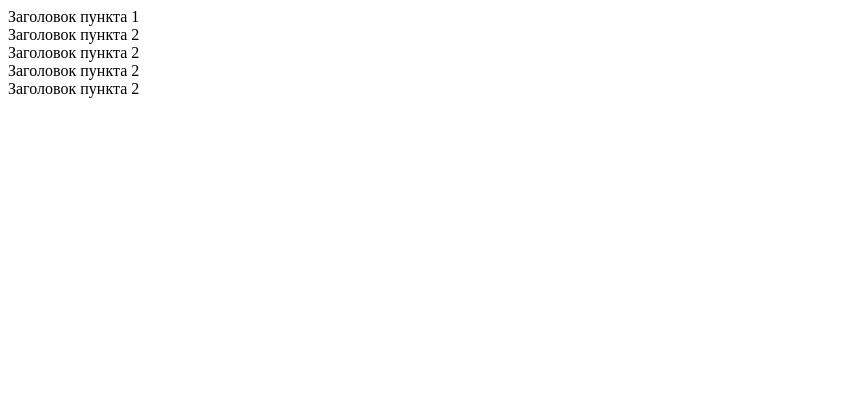
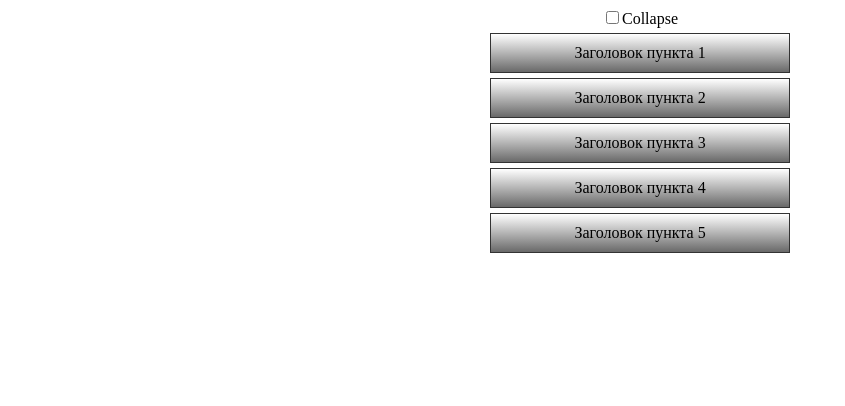
Before and after one commit to chernrus/slide-list, a plain HTML site: page index.html in a window 1280 px wide. Shown: the whole page, without its empty margins (0-845 px from the left). Drawn offline with Linux system fonts and the light colour scheme.

Commit message:
refs #24 Добавлены стили и анимация раскрывающегося списка, можно выбрать режим раскрытия, адаптация

```diff
--- a/css/styles.css
+++ b/css/styles.css
@@ -1,7 +1,57 @@
 body {
+  text-align: center;
+}
+
+/* Весь список */
+.main-list {
+  width: 100%;
+  margin: 0;
+}
+
+
+/* Блок заголовок пункта списка */
+.header-list {
+  user-select: none;
+  padding: 10px;
+  margin-top: 5px;
+  background: #696969; /* Для старых браузров */
+  background: linear-gradient(to top, #696969, #fff);
+  padding: 10px;
+  border: 1px solid #333;
+  box-sizing: content-box;
+}
+
+/* После наведения */
+.header-list:hover {
+  background: linear-gradient(to bottom, #696969, #fff);
+}
+
+
+/* Содержимое пункта списка */
+.content {
+  max-height: 0;
+  overflow: hidden;
+  transition: max-height 0.5s ease-out;
+  background: #DCDCDC;
+}
+
+/*  */
+p {
+  margin: 0;
+  padding: 6px;
+}
+
+p:hover {
+ background: #F0FFF0;
+}
+
+@media (min-width: 500px) {
+  .main-list {
+    width: 300px;
+    margin: 0 auto;
+  }
+}
+
+@media (min-width: 768px) {
 
 }
-
-.content {
-  display: none;
-}
--- a/index.html
+++ b/index.html
@@ -9,46 +9,54 @@
   </head>
 
   <body>
+    <div class="main-container">
+      <div class="setting">
+        <input type="checkbox" id="collapse">Collapse</input>
+      </div>
+      <!-- Список -->
       <div class="main-list">
+        <!-- Заголовок элемента списка -->
         <div class="header-list" id="header-0">Заголовок пункта 1</div>
+        <!-- Содержимое -->
         <div class="content" id="content-0">
-        <div>1-й подпункт</div>
-        <div>2-й подпункт</div>
-        <div>3-й подпункт</div>
-        <div>4-й подпункт</div>
-        <div>5-й подпункт</div>
+          <p>1-й подпункт</p>
+          <p>2-й подпункт</p>
+          <p>3-й подпункт</p>
+          <p>4-й подпункт</p>
+          <p>5-й подпункт</p>
         </div>
         <div class="header-list" id="header-1">Заголовок пункта 2</div>
         <div class="content" id="content-1">
-        <div>1-й подпункт</div>
-        <div>2-й подпункт</div>
-        <div>3-й подпункт</div>
-        <div>4-й подпункт</div>
-        <div>5-й подпункт</div>
+          <p>1-й подпункт</p>
+          <p>2-й подпункт</p>
+          <p>3-й подпункт</p>
+          <p>4-й подпункт</p>
+          <p>5-й подпункт</p>
         </div>
-      <div class="header-list" id="header-2">Заголовок пункта 2</div>
+        <div class="header-list" id="header-2">Заголовок пункта 3</div>
         <div class="content" id="content-2">
-        <div>1-й подпункт</div>
-        <div>2-й подпункт</div>
-        <div>3-й подпункт</div>
-        <div>4-й подпункт</div>
-        <div>5-й подпункт</div>
+          <p>1-й подпункт</p>
+          <p>2-й подпункт</p>
+          <p>3-й подпункт</p>
+          <p>4-й подпункт</p>
+          <p>5-й подпункт</p>
         </div>
-      <div class="header-list" id="header-3">Заголовок пункта 2</div>
+        <div class="header-list" id="header-3">Заголовок пункта 4</div>
         <div class="content" id="content-3">
-        <div>1-й подпункт</div>
-        <div>2-й подпункт</div>
-        <div>3-й подпункт</div>
-        <div>4-й подпункт</div>
-        <div>5-й подпункт</div>
+          <p>1-й подпункт</p>
+          <p>2-й подпункт</p>
+          <p>3-й подпункт</p>
+          <p>4-й подпункт</p>
+          <p>5-й подпункт</p>
         </div>
-      <div class="header-list" id="header-4">Заголовок пункта 2</div>
+        <div class="header-list" id="header-4">Заголовок пункта 5</div>
         <div class="content" id="content-4">
-        <div>1-й подпункт</div>
-        <div>2-й подпункт</div>
-        <div>3-й подпункт</div>
-        <div>4-й подпункт</div>
-        <div>5-й подпункт</div>
+          <p>1-й подпункт</p>
+          <p>2-й подпункт</p>
+          <p>3-й подпункт</p>
+          <p>4-й подпункт</p>
+          <p>5-й подпункт</p>
+        </div>
       </div>
     </div>
     <script type="text/javascript" src="scripts/script.js" defer></script>
--- a/scripts/script.js
+++ b/scripts/script.js
@@ -2,29 +2,33 @@
 
   var headers = document.getElementsByClassName('header-list');
   var contents = document.getElementsByClassName('content');
+  var collapseSet = document.getElementById('collapse');
   var arr = [];
   var j;
   arr.push.apply(arr,headers);
-  console.log(headers);
 
+  //Закрытие остальных элементов - коллизия
   var collapse = function (index) {
     for(j = 0; j < contents.length; j++) {
-      if(contents[j].style.display == 'block' &&  j!=index) {
-        contents[j].style.display = 'none';
+      if(contents[j].style.maxHeight &&  j!=index) {
+        contents[j].style.maxHeight = null;
       }
     }
   };
 
+  //действия на клик на один из элементов
   arr.forEach(function(item, i, arr) {
     item.onclick = function(event) {
       //установить display none
-      if(contents[i].style.display == 'block') {
-        contents[i].style.display = 'none';
+      if(contents[i].style.maxHeight) {
+        contents[i].style.maxHeight = null;
       } else {
-        contents[i].style.display = 'block';
+        contents[i].style.maxHeight = contents[i].scrollHeight + "px"; //Анимация от 0 до maxHeight
       }
 
-      collapse(i);
+      if(collapseSet.checked) {
+        collapse(i);
+      }
     };
   });
 })(this);
```
Lines whose indentation alone changed are shown as unchanged.
